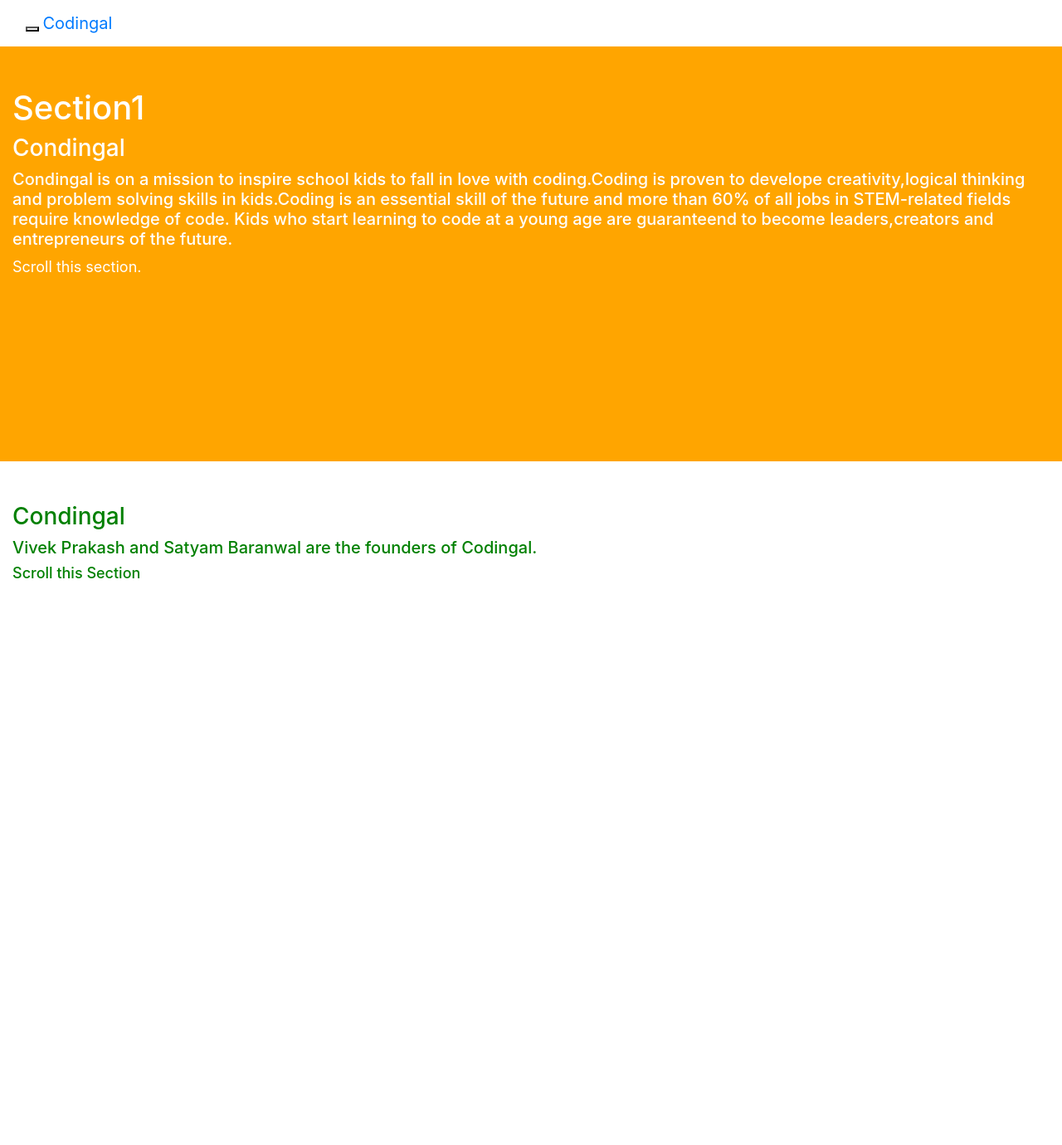
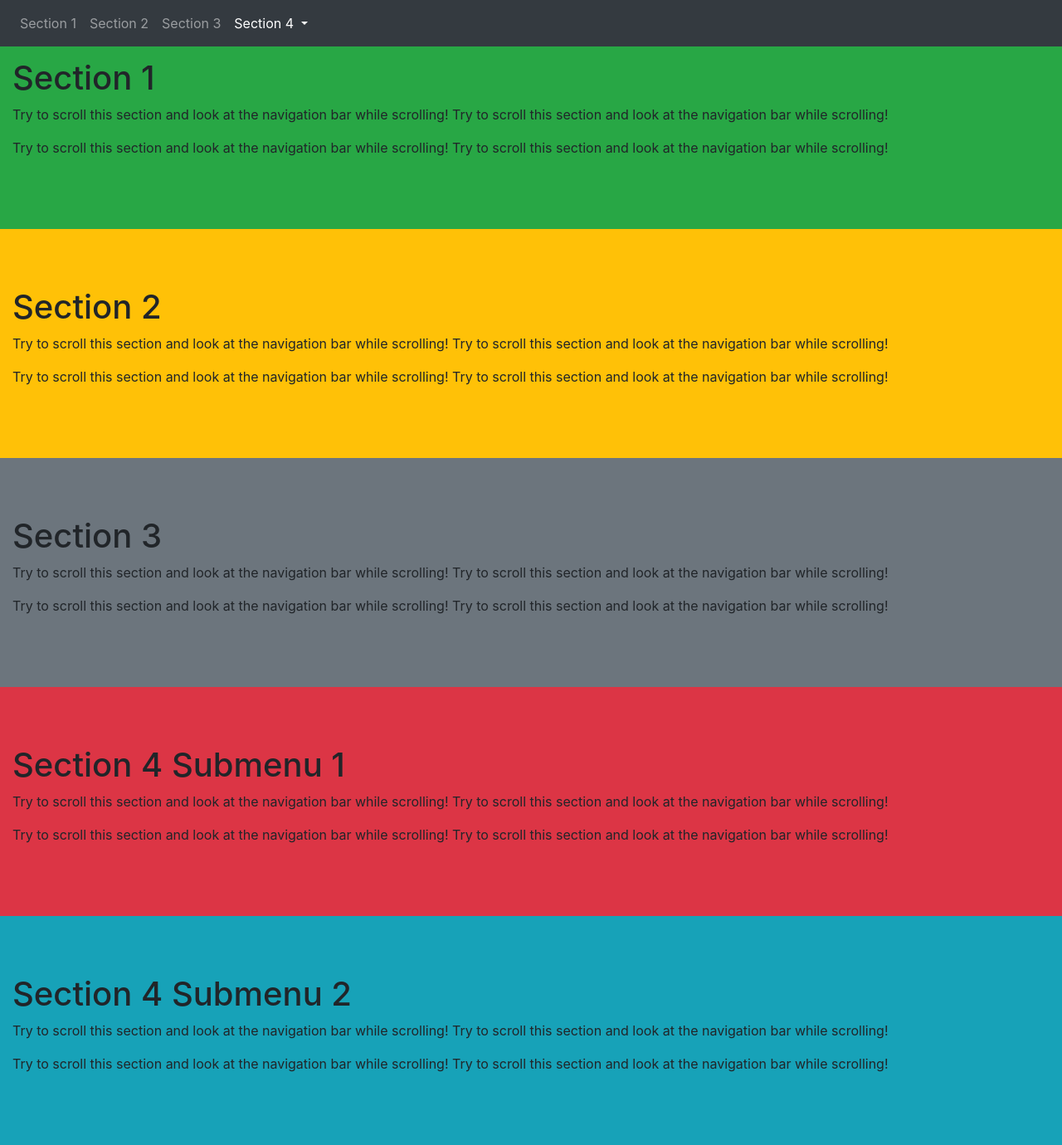
Before and after one commit to Nhyira-jason/Lesson-17-bootstrap-carousel, a plain HTML site: page Activity-2/index.html in a window 1280 px wide. Shown: the whole page at 83% size. Before the commit the page ends 1056 px from the top, so only its background shows below. Drawn offline with nearby package versions, Linux system fonts and the light colour scheme.

Commit message:
correction done

```diff
--- a/Activity-2/index.html
+++ b/Activity-2/index.html
@@ -5,51 +5,110 @@
       body {
         position: relative;
       }
-        p{
-            font-size: 18px;
-        }
-        #section1 {padding-top:50px;height: 500px;color: white;background-color:orange ;}
-        #section2 {padding-top:50px;height: 500px;color: green;background-color:white ;}
     </style>
     <link rel="stylesheet" href="https://cdn.jsdelivr.net/npm/bootstrap@4.6.2/dist/css/bootstrap.min.css" />
     <script src="https://cdn.jsdelivr.net/npm/jquery@3.7.1/dist/jquery.slim.min.js"></script>
     <script src="https://cdn.jsdelivr.net/npm/popper.js@1.16.1/dist/umd/popper.min.js"></script>
     <script src="https://cdn.jsdelivr.net/npm/bootstrap@4.6.2/dist/js/bootstrap.bundle.min.js"></script>
-    <meta charset="UTF-8">
-    <meta name="viewport" content="width=device-width, initial-scale=1.0">
+    <meta charset="UTF-8" />
+    <meta name="viewport" content="width=device-width, initial-scale=1.0" />
     <title>Document</title>
   </head>
   <body data-spy="scroll" data-target=".navbar" data-offset="50">
-    <nav class="navbar navbar-inverse navbar-fixed-top">
-        <div class="container-fluid">
-            <div class="navbar-header">
-                <button type="button" class="navbar-toogle" data-toogle="collapse" data-target="#myNavbar">
-                    <span class="icon-bar"></span>
-                     <span class="icon-bar"></span>
-                      <span class="icon-bar"></span>
-                </button>
-                <a class="navbar-brand" href="#">Codingal</a>
+    <nav class="navbar navbar-expand-sm bg-dark navbar-dark fixed-top">
+      <ul class="navbar-nav">
+        <li class="nav-item">
+          <a class="nav-link" href="#section1">Section 1</a>
+        </li>
+
+        <li class="nav-item">
+          <a class="nav-link" href="#section2">Section 2</a>
+        </li>
+
+        <li class="nav-item">
+          <a class="nav-link" href="#section3">Section 3</a>
+        </li>
+
+        <li class="nav-item dropdown">
+          <a class="nav-link dropdown-toggle" href="#" id="navbardrop" data-toggle="dropdown"> Section 4 </a>
+
+          <div class="dropdown-menu">
+            <a class="dropdown-item" href="#section41">Link 1</a>
+
+            <a class="dropdown-item" href="#section42">Link 2</a>
           </div>
-            <div>
-                <div class="collapse navbar-collapse"id="myNavbar">
-                    <ul class="nav navbar-nav">
-                        <li><a href="#section1>Section 1</a></li>
-                        <li><a href="#section2>Section 2</a></li>
+        </li>
       </ul>
+    </nav>
+
+    <div id="section1" class="container-fluid bg-success" style="padding-top: 70px; padding-bottom: 70px">
+      <h1>Section 1</h1>
+
+      <p>
+        Try to scroll this section and look at the navigation bar while scrolling! Try to scroll this section and look
+        at the navigation bar while scrolling!
+      </p>
+
+      <p>
+        Try to scroll this section and look at the navigation bar while scrolling! Try to scroll this section and look
+        at the navigation bar while scrolling!
+      </p>
     </div>
+
+    <div id="section2" class="container-fluid bg-warning" style="padding-top: 70px; padding-bottom: 70px">
+      <h1>Section 2</h1>
+
+      <p>
+        Try to scroll this section and look at the navigation bar while scrolling! Try to scroll this section and look
+        at the navigation bar while scrolling!
+      </p>
+
+      <p>
+        Try to scroll this section and look at the navigation bar while scrolling! Try to scroll this section and look
+        at the navigation bar while scrolling!
+      </p>
     </div>
+
+    <div id="section3" class="container-fluid bg-secondary" style="padding-top: 70px; padding-bottom: 70px">
+      <h1>Section 3</h1>
+
+      <p>
+        Try to scroll this section and look at the navigation bar while scrolling! Try to scroll this section and look
+        at the navigation bar while scrolling!
+      </p>
+
+      <p>
+        Try to scroll this section and look at the navigation bar while scrolling! Try to scroll this section and look
+        at the navigation bar while scrolling!
+      </p>
     </div>
-        </nav>
-        <div id="section1" class="container-fluid">
-            <h1>Section1</h1>
-            <h3>Condingal</h3>
-            <h5>Condingal is on a mission to inspire school kids to fall in love with coding.Coding is proven to develope creativity,logical thinking and problem solving skills in kids.Coding is an essential skill of the future and more than 60% of all jobs in STEM-related fields require knowledge of code. Kids who start learning to code at a young age are guaranteend to become leaders,creators and entrepreneurs of the future.</h6>
-                <p>Scroll this section.</p>
+
+    <div id="section41" class="container-fluid bg-danger" style="padding-top: 70px; padding-bottom: 70px">
+      <h1>Section 4 Submenu 1</h1>
+
+      <p>
+        Try to scroll this section and look at the navigation bar while scrolling! Try to scroll this section and look
+        at the navigation bar while scrolling!
+      </p>
+
+      <p>
+        Try to scroll this section and look at the navigation bar while scrolling! Try to scroll this section and look
+        at the navigation bar while scrolling!
+      </p>
     </div>
-        <div id="section2" class="container-fluid">
-            <h3>Condingal</h3>
-            <h5>Vivek Prakash and Satyam Baranwal are the founders of Codingal.<h5>
-           <p>Scroll this Section</p>
+
+    <div id="section42" class="container-fluid bg-info" style="padding-top: 70px; padding-bottom: 70px">
+      <h1>Section 4 Submenu 2</h1>
+
+      <p>
+        Try to scroll this section and look at the navigation bar while scrolling! Try to scroll this section and look
+        at the navigation bar while scrolling!
+      </p>
+
+      <p>
+        Try to scroll this section and look at the navigation bar while scrolling! Try to scroll this section and look
+        at the navigation bar while scrolling!
+      </p>
     </div>
   </body>
 </html>
```
Lines whose indentation alone changed are shown as unchanged.
